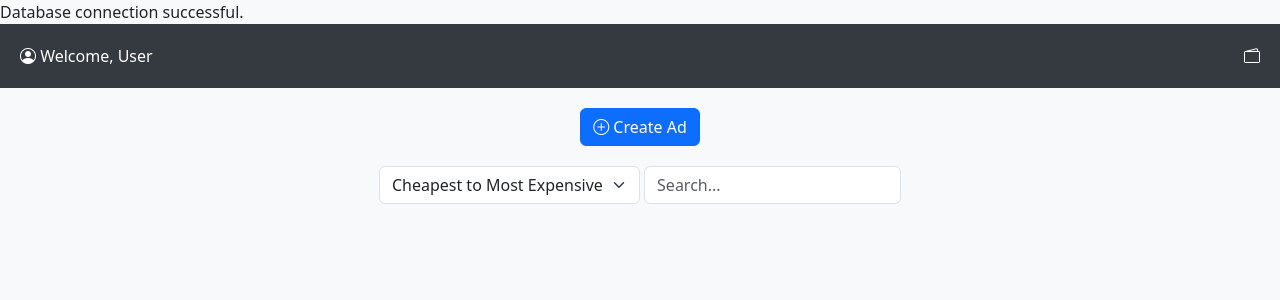
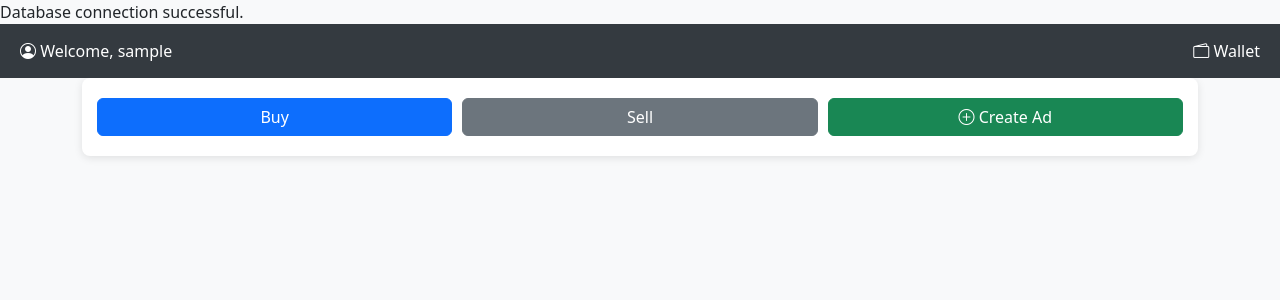
Before and after one commit to Brandywineo/P2pxmr, a PHP site: page /dashboard.php in a window 1280 px wide. Shown: the top 300 px of the page. Run offline with PHP 8.4, Linux system fonts and the light colour scheme; the visitor is signed in with stand-in values (Sample User, id 1); data that the repository does not hold is empty.

Commit message:
Update dashboard.php

```diff
--- a/public/dashboard.php
+++ b/public/dashboard.php
@@ -5,15 +5,8 @@ if (!isset($_SESSION['user_id'])) {
     exit;
 }
 
-// Include database connection
-require '../src/config/db.php'; // Correct path to the database file
-
-// Fetch the username
-$user_id = $_SESSION['user_id'];
-$stmt = $pdo->prepare("SELECT username FROM users WHERE id = ?");
-$stmt->execute([$user_id]);
-$user = $stmt->fetch(PDO::FETCH_ASSOC);
-$username = $user ? $user['username'] : 'User';
+// Include the correct database connection
+require '../src/config/db.php';
 ?>
 
 <!DOCTYPE html>
@@ -28,150 +21,152 @@ $username = $user ? $user['username'] : 'User';
         body {
             background-color: #f8f9fa;
         }
+
         .header {
+            position: sticky;
+            top: 0;
+            z-index: 1000;
+            background-color: #343a40;
+            color: white;
             display: flex;
             justify-content: space-between;
             align-items: center;
-            padding: 20px;
-            background-color: #343a40;
-            color: white;
-            position: sticky;
-            top: 0;
-            z-index: 10;
-            transition: top 0.3s ease;
+            padding: 15px 20px;
+            transition: top 0.3s;
         }
+
         .header.hidden {
-            top: -80px;
+            top: -60px;
         }
-        .filters, .action-buttons {
-            margin: 20px 0;
-            text-align: center;
-        }
-        .listing-card {
-            background: white;
-            border: 1px solid #e0e0e0;
-            border-radius: 8px;
+
+        .filters {
+            background-color: white;
             padding: 15px;
             margin-bottom: 20px;
-            box-shadow: 0 2px 5px rgba(0, 0, 0, 0.1);
-            transition: transform 0.2s;
+            display: flex;
+            justify-content: space-between;
+            align-items: center;
+            gap: 10px;
+            box-shadow: 0 2px 8px rgba(0, 0, 0, 0.1);
+            border-radius: 8px;
         }
-        .listing-card:hover {
-            transform: scale(1.02);
+
+        .ad-listings {
+            display: flex;
+            flex-direction: column;
+            gap: 15px;
         }
-        .infinite-scroll {
-            overflow-y: auto;
-            max-height: calc(100vh - 250px);
+
+        .ad-card {
+            background-color: white;
+            padding: 15px;
+            border-radius: 8px;
+            box-shadow: 0 2px 8px rgba(0, 0, 0, 0.1);
+            display: flex;
+            justify-content: space-between;
+            align-items: center;
+        }
+
+        .ad-card:hover {
+            transform: translateY(-2px);
+            box-shadow: 0 4px 12px rgba(0, 0, 0, 0.15);
+        }
+
+        .btn-primary, .btn-secondary, .btn-success {
+            width: 100%;
+            margin: 5px 0;
         }
     </style>
 </head>
 <body>
     <!-- Header -->
-    <div class="header">
-        <div class="icon">
-            <i class="bi bi-person-circle"></i> Welcome, <?php echo htmlspecialchars($username); ?>
+    <div class="header" id="header">
+        <div onclick="location.href='profile.php'" style="cursor: pointer;">
+            <i class="bi bi-person-circle"></i> Welcome, <?php echo htmlspecialchars($_SESSION['username']); ?>
         </div>
-        <div class="icon" onclick="location.href='wallet.php'">
-            <i class="bi bi-wallet2"></i>
+        <div onclick="location.href='wallet.php'" style="cursor: pointer;">
+            <i class="bi bi-wallet2"></i> Wallet
         </div>
     </div>
 
+    <!-- Filter Buttons -->
     <div class="container">
-        <!-- Action Buttons -->
-        <div class="action-buttons">
-            <button class="btn btn-primary" onclick="location.href='create_ad.php'">
+        <div class="filters">
+            <button class="btn btn-primary" onclick="filterAds('buy')">Buy</button>
+            <button class="btn btn-secondary" onclick="filterAds('sell')">Sell</button>
+            <button class="btn btn-success" onclick="location.href='create_ad.php'">
                 <i class="bi bi-plus-circle"></i> Create Ad
             </button>
         </div>
 
-        <!-- Filters -->
-        <div class="filters">
-            <select class="form-select w-auto d-inline-block" id="sortFilter">
-                <option value="cheapest">Cheapest to Most Expensive</option>
-                <option value="expensive">Most Expensive to Cheapest</option>
-            </select>
-            <input type="text" class="form-control w-auto d-inline-block" id="searchFilter" placeholder="Search...">
-        </div>
-
-        <!-- Listings -->
-        <div class="infinite-scroll" id="adListings">
-            <!-- Ads will load here dynamically -->
+        <!-- Ad Listings -->
+        <div class="ad-listings" id="ad-listings">
+            <!-- Ads will be loaded dynamically here -->
         </div>
     </div>
 
     <script>
-        let lastLoadedAdId = 0;
-        const adListings = document.getElementById('adListings');
-        const header = document.querySelector('.header');
-        let lastScrollTop = 0;
+        let lastId = 0;
+        let currentFilter = 'buy';
 
-        // Fetch Ads with Infinite Scrolling
-        function fetchAds() {
-            const xhr = new XMLHttpRequest();
-            xhr.open('GET', `../src/api/fetch_ads.php?last_id=${lastLoadedAdId}&sort=${getSortFilter()}`);
-            xhr.onload = function () {
-                if (xhr.status === 200) {
-                    const data = JSON.parse(xhr.responseText);
-                    if (data.length > 0) {
-                        lastLoadedAdId = data[data.length - 1].id;
-                        data.forEach(ad => appendAdCard(ad));
-                    }
-                }
-            };
-            xhr.send();
-        }
-
-        // Append Ad Card
-        function appendAdCard(ad) {
-            const card = document.createElement('div');
-            card.className = 'listing-card';
-            card.innerHTML = `
-                <h5>${ad.ad_type.toUpperCase()} Ad</h5>
-                <p><strong>Price:</strong> $${ad.price.toFixed(2)}</p>
-                <p><strong>Percentage Over Market:</strong> ${ad.percentage}%</p>
-                <button class="btn btn-${ad.ad_type === 'buy' ? 'primary' : 'success'}" onclick="goToOrder(${ad.id})">
-                    ${ad.ad_type === 'buy' ? 'Buy' : 'Sell'}
-                </button>
-            `;
-            adListings.appendChild(card);
-        }
-
-        // Redirect to Order Page
-        function goToOrder(adId) {
-            window.location.href = `../public/${adId.ad_type}_xmr.php?ad_id=${adId}`;
-        }
-
-        // Filter Logic
-        function getSortFilter() {
-            return document.getElementById('sortFilter').value;
-        }
-
-        document.getElementById('sortFilter').addEventListener('change', () => {
-            adListings.innerHTML = '';
-            lastLoadedAdId = 0;
-            fetchAds();
-        });
-
-        // Infinite Scrolling
-        adListings.addEventListener('scroll', () => {
-            if (adListings.scrollTop + adListings.clientHeight >= adListings.scrollHeight) {
-                fetchAds();
+        // Infinite Scroll
+        window.addEventListener('scroll', () => {
+            if (window.innerHeight + window.scrollY >= document.body.offsetHeight - 100) {
+                loadAds();
             }
         });
 
         // Header Show/Hide on Scroll
+        let lastScroll = 0;
+        const header = document.getElementById('header');
         window.addEventListener('scroll', () => {
-            const scrollTop = window.pageYOffset || document.documentElement.scrollTop;
-            if (scrollTop > lastScrollTop) {
+            const currentScroll = window.scrollY;
+            if (currentScroll > lastScroll && currentScroll > 60) {
                 header.classList.add('hidden');
             } else {
                 header.classList.remove('hidden');
             }
-            lastScrollTop = scrollTop <= 0 ? 0 : scrollTop;
+            lastScroll = currentScroll;
         });
 
+        // Filter Ads
+        function filterAds(type) {
+            currentFilter = type;
+            lastId = 0; // Reset ID for new filter
+            document.getElementById('ad-listings').innerHTML = ''; // Clear previous ads
+            loadAds();
+        }
+
+        // Load Ads Dynamically
+        async function loadAds() {
+            try {
+                const response = await fetch(`../src/api/fetch_ads.php?last_id=${lastId}&sort=${currentFilter}`);
+                const ads = await response.json();
+
+                if (ads.length > 0) {
+                    lastId = ads[ads.length - 1].id; // Update last ID
+                    ads.forEach(ad => {
+                        const adCard = document.createElement('div');
+                        adCard.className = 'ad-card';
+                        adCard.innerHTML = `
+                            <div>
+                                <p><strong>${ad.ad_type.toUpperCase()}</strong></p>
+                                <p>Price: $${ad.price} (${ad.percentage}% over market)</p>
+                            </div>
+                            <button class="btn btn-${ad.ad_type === 'buy' ? 'primary' : 'secondary'}" onclick="location.href='${ad.ad_type}_xmr.php?ad_id=${ad.id}'">
+                                ${ad.ad_type === 'buy' ? 'Buy' : 'Sell'}
+                            </button>
+                        `;
+                        document.getElementById('ad-listings').appendChild(adCard);
+                    });
+                }
+            } catch (error) {
+                console.error('Error loading ads:', error);
+            }
+        }
+
         // Initial Load
-        fetchAds();
+        loadAds();
     </script>
 </body>
 </html>
```
